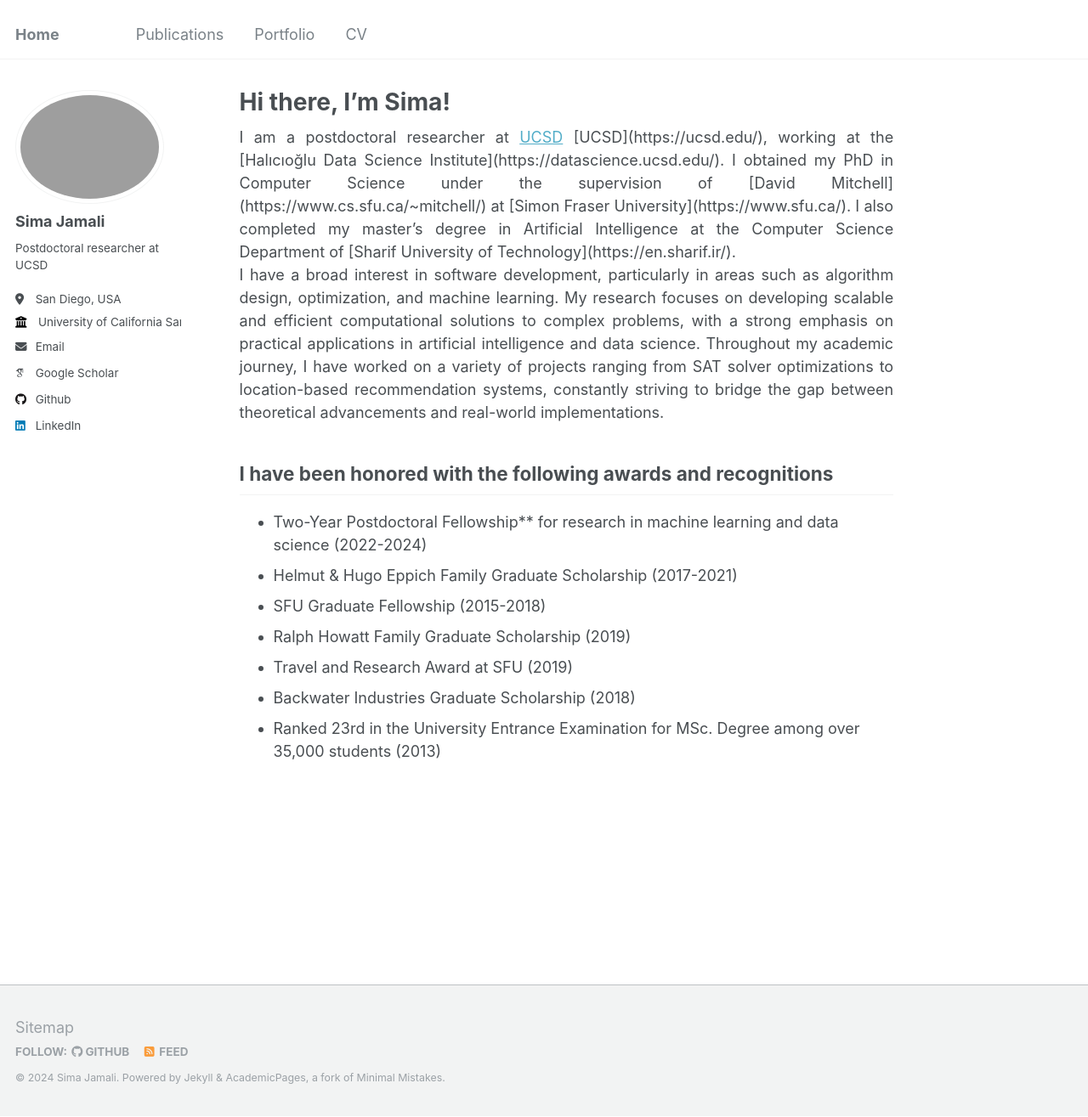
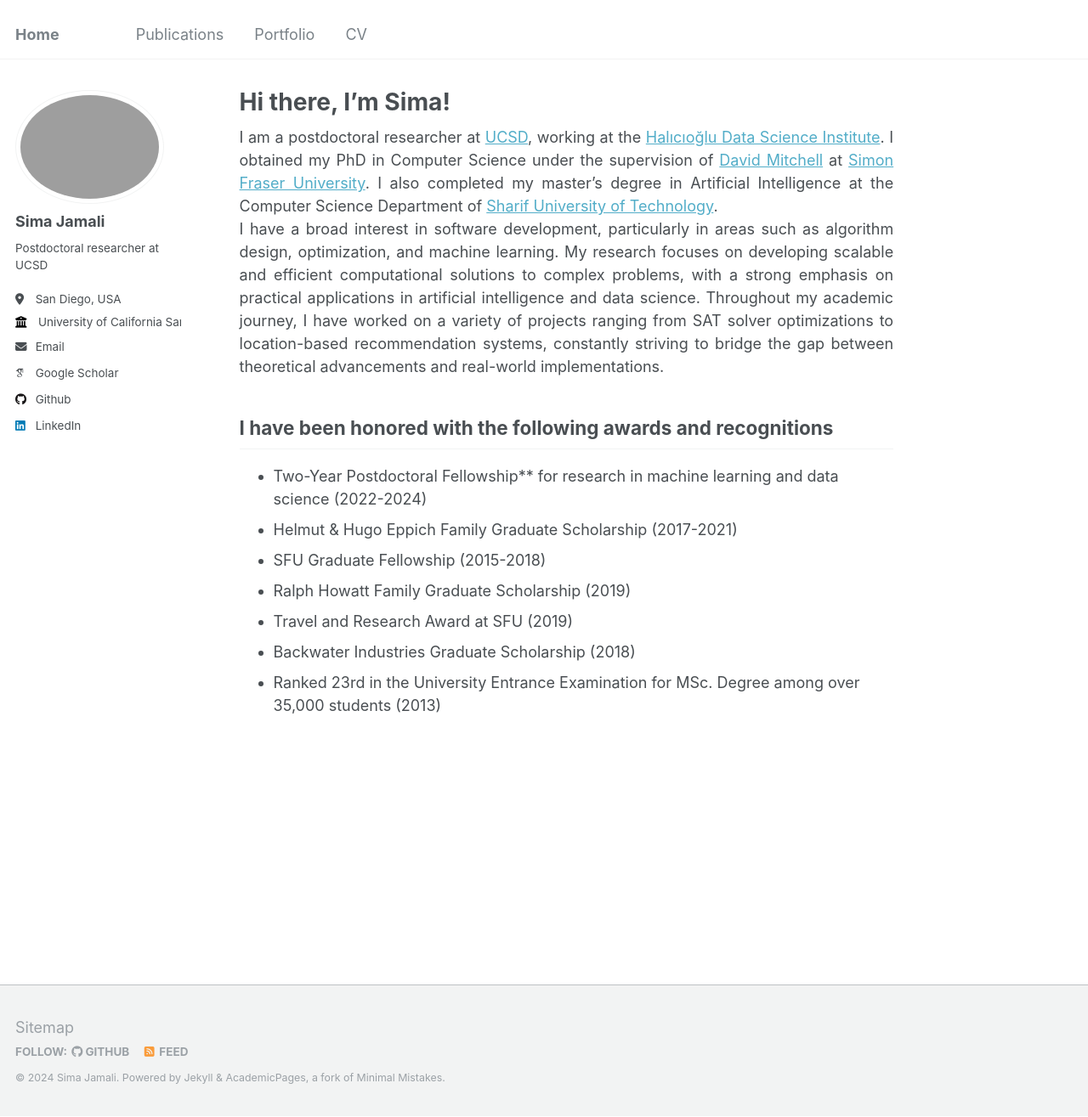
Before and after one commit to simajam/simajam.github.io, a Jekyll site: the page built from _pages/about.md, in a window 1280 px wide and 1315 px high. Shown: the whole window at 85% size. Built offline with Jekyll 4.4.1, drawn with Linux system fonts in a browser that asks for light colours; some web fonts are replaced.

Commit message:
Update about.md

```diff
--- a/_pages/about.md
+++ b/_pages/about.md
@@ -8,7 +8,7 @@ redirect_from:
 ---
 
 <p style="text-align: justify;">
-I am a postdoctoral researcher at <a href="https://ucsd.edu/"> UCSD</a> [UCSD](https://ucsd.edu/), working at the [Halıcıoğlu Data Science Institute](https://datascience.ucsd.edu/). I obtained my PhD in Computer Science under the supervision of [David Mitchell](https://www.cs.sfu.ca/~mitchell/) at [Simon Fraser University](https://www.sfu.ca/). I also completed my master’s degree in Artificial Intelligence at the Computer Science Department of [Sharif University of Technology](https://en.sharif.ir/).<br>
+I am a postdoctoral researcher at <a href="https://ucsd.edu/">UCSD</a>, working at the <a href="[https://ucsd.edu/](https://datascience.ucsd.edu/)">Halıcıoğlu Data Science Institute</a>. I obtained my PhD in Computer Science under the supervision of <a href="[https://ucsd.edu/](https://www.cs.sfu.ca/~mitchell/)">David Mitchell</a> at <a href="[https://ucsd.edu/](https://www.sfu.ca/)">Simon Fraser University</a>. I also completed my master’s degree in Artificial Intelligence at the Computer Science Department of  <a href="[https://ucsd.edu/](https://en.sharif.ir/)">Sharif University of Technology</a>.<br>
 
 I have a broad interest in software development, particularly in areas such as algorithm design, optimization, and machine learning. My research focuses on developing scalable and efficient computational solutions to complex problems, with a strong emphasis on practical applications in artificial intelligence and data science. Throughout my academic journey, I have worked on a variety of projects ranging from SAT solver optimizations to location-based recommendation systems, constantly striving to bridge the gap between theoretical advancements and real-world implementations.
 </p>
```
